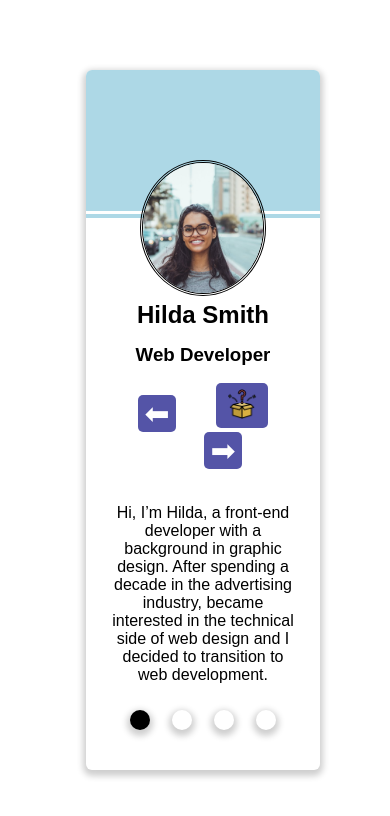
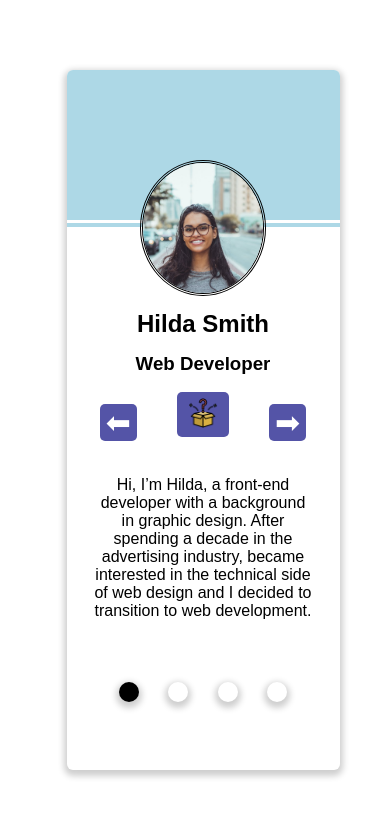
Before and after one commit to cdanderson76/cdaReviews, a React (Vite) app: page / in a window 390 px wide. Shown: the top 816 px of the page. Built offline with nearby package versions, Linux system fonts and the light colour scheme.

Commit message:
changes to the mobile design

```diff
--- a/src/index.css
+++ b/src/index.css
@@ -15,7 +15,7 @@
   display: flex;
   flex-direction: column;
   align-items: center;
-  width: 60%;
+  width: 70%;
   /* min-width: 370px; */
   height: 700px;
   border-radius: 6px;
@@ -37,11 +37,11 @@
 }
 
 .profile-pic {
-  width: 120px;
-  height: 130px;
-  border: 2px solid black;
+  width: 7.5rem;
+  height: 8.13rem;
+  border: 0.13rem solid black;
   position: absolute;
-  top: 160px;
+  top: 10rem;
   object-fit: cover;
   border-radius: 50%;
   border: 3px double black;
```
